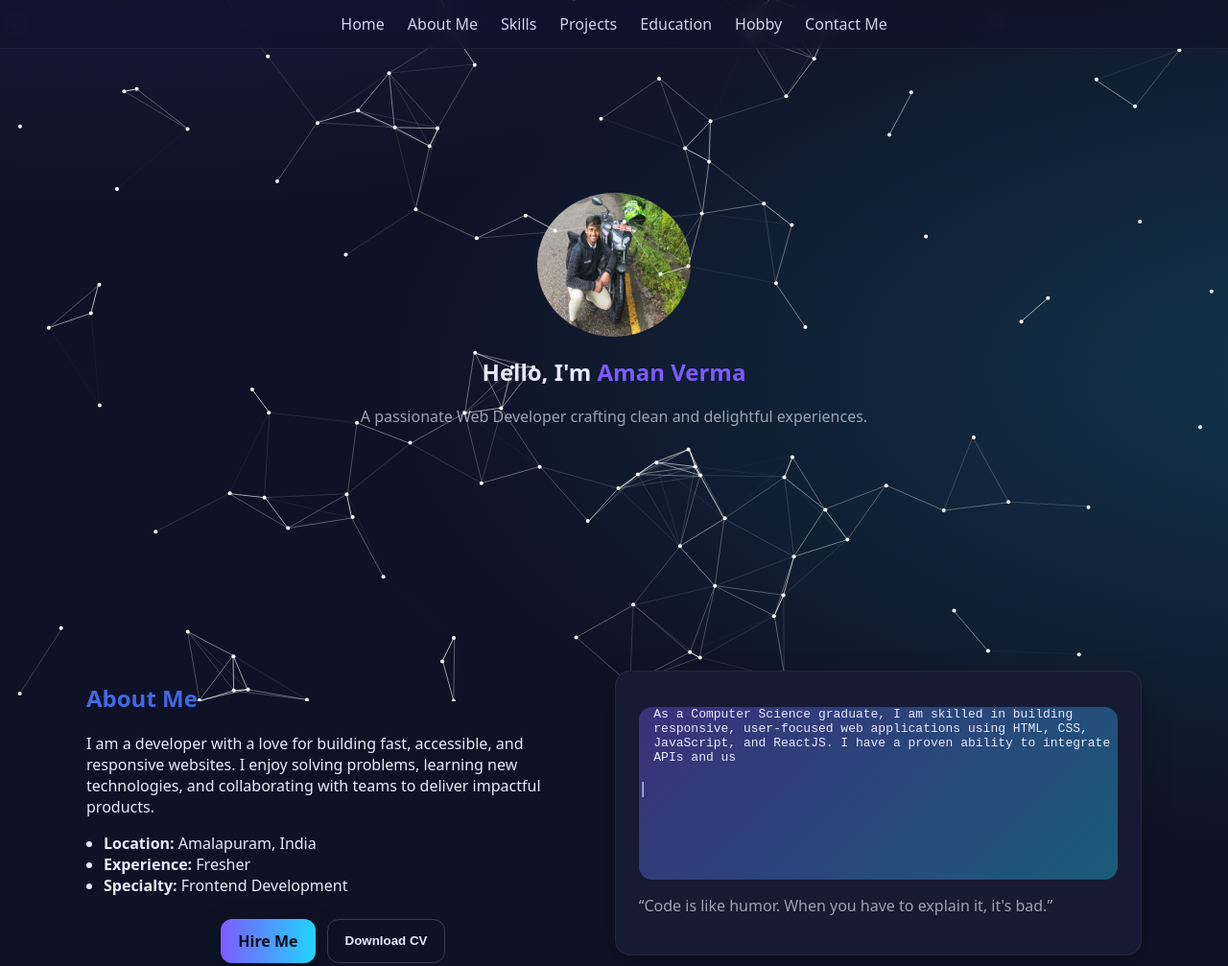
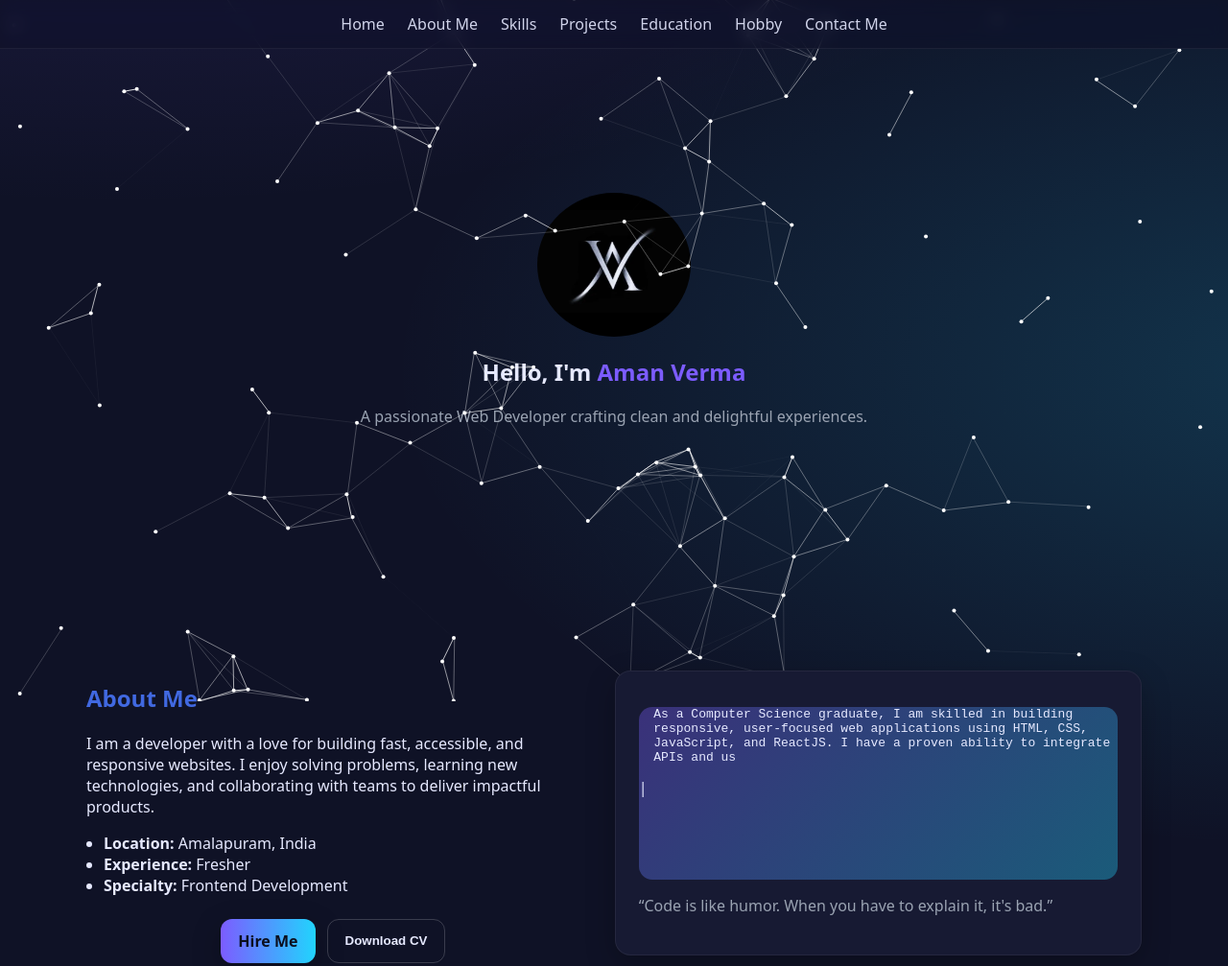
Before and after one commit to Aman83Verma/Portfolio, a plain HTML site: page index.html in a window 1280 px wide. Shown: the top 1007 px of the page at 96% size. Drawn offline with nearby package versions, Linux system fonts and the light colour scheme.

Commit message:
Update profile agian

```diff
--- a/index.html
+++ b/index.html
@@ -52,11 +52,11 @@
         <div id="particles-js"></div>
 
         <div class="container">
-          <img
-            src="./assets/amanverma.jpg"
-            alt="profile_img"
-            class="profile-img"
-          />
+            <img
+              src="./assets/AV_logo.jpg"
+              alt="profile_img"
+              class="profile-img"
+            />
 
           <div class="hero-text">
             <h1>Hello, I'm <span class="accent">Aman Verma</span></h1>
```
Also changed, not shown: assets/AV_logo.jpg (added).
